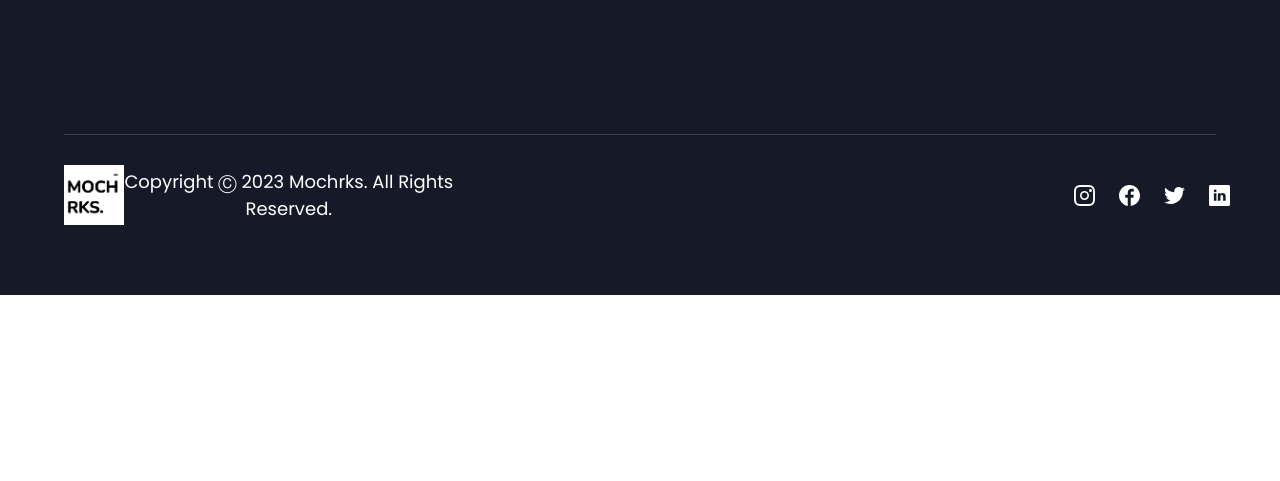
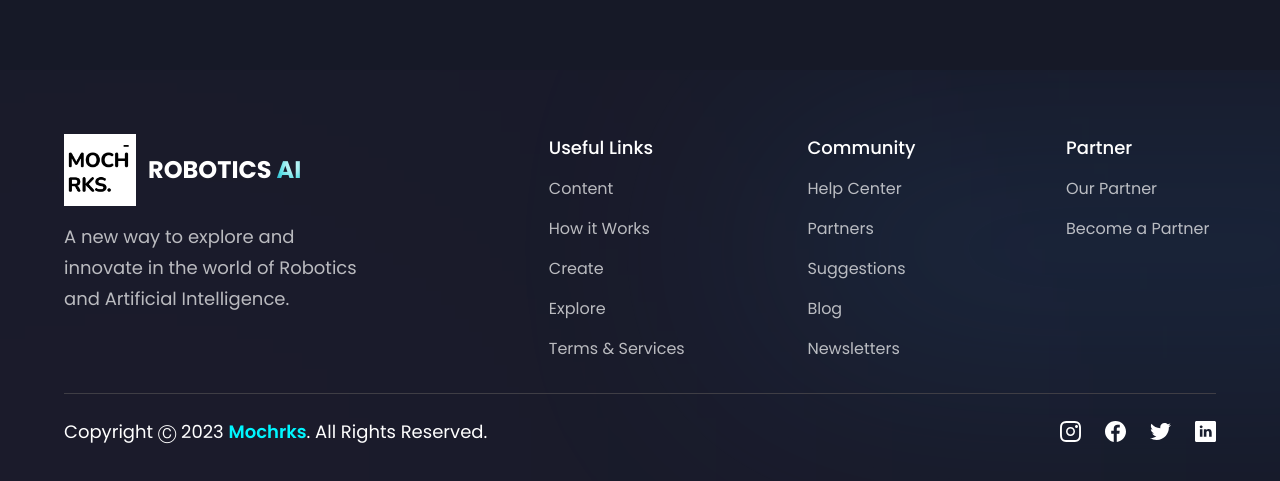
Before and after one commit to Mochrks/web-robotics-ai-project, a React (Vite) app: page / in a window 1280 px wide. Shown: the part 4803-5284 px from the top of the page. Before the commit the page ends 5098 px from the top, so only its background shows below. Built offline with nearby package versions, Linux system fonts and the light colour scheme.

Commit message:
feat: add Footer component and integrate it into main application structure

```diff
--- a/src/App.jsx
+++ b/src/App.jsx
@@ -31,8 +31,11 @@ const App = () => (
         <DataAnalys />
         <OurProduct />
         <Join />
-        <Footer />
       </div>
+    </div>
+
+    <div className={`bg-primary w-full`}>
+      <Footer />
     </div>
   </div>
 );
--- a/src/components/Footer.jsx
+++ b/src/components/Footer.jsx
@@ -1,22 +1,71 @@
+import { motion } from "framer-motion";
 import styles from "../styles/style";
 import { favicon } from "../assets";
-import { socialMedia } from "../apis";
+import { socialMedia, footerLinks } from "../apis";
 
 const Footer = () => (
-  <section className={`${styles.flexCenter} ${styles.paddingY} flex-col`}>
-    <div className="w-full flex justify-between items-center md:flex-row flex-col pt-6 border-t-[1px] border-t-[#3F3E45]">
+  <section className={`flex justify-center items-center ${styles.paddingY} flex-col relative overflow-hidden w-full`}>
+    {/* Background Glow Effect - Spans full width */}
+    <div className="absolute z-[0] w-[60%] h-[60%] -right-[20%] top-0 blue__gradient opacity-50" />
+    <div className="absolute z-[0] w-[60%] h-[60%] -left-[20%] -bottom-[20%] pink__gradient opacity-30" />
+
+    <div className={`${styles.boxWidth} ${styles.paddingX} flex flex-col z-[1]`}>
+      <div className={`${styles.flexStart} md:flex-row flex-col mb-8 w-full`}>
+        <div className="flex-1 flex flex-col justify-start mr-10">
+          <motion.div
+            initial={{ opacity: 0, x: -20 }}
+            whileInView={{ opacity: 1, x: 0 }}
+            transition={{ duration: 0.5 }}
+            className="flex flex-row items-center"
+          >
             <img
               src={favicon}
               alt="mochrks"
-        className="w-[60px] h-[72.14px]  object-contain"
+              className="w-[72px] h-[72px] object-contain"
             />
-      <p className="font-poppins font-normal text-center text-[18px] leading-[27px] text-white md:mr-[620px] mr-0 sm:py-0 py-5">
-        Copyright Ⓒ 2023 Mochrks. All Rights Reserved.
+            <span className="ml-3 font-poppins font-bold text-white text-[24px]">
+              ROBOTICS<span className="text-gradient"> AI</span>
+            </span>
+          </motion.div>
+          <p className={`${styles.paragraph} mt-4 max-w-[310px]`}>
+            A new way to explore and innovate in the world of Robotics and Artificial Intelligence.
+          </p>
+        </div>
+
+        <div className="flex-[1.5] w-full flex flex-row justify-between flex-wrap md:mt-0 mt-10">
+          {footerLinks.map((footerlink) => (
+            <div key={footerlink.title} className="flex flex-col ss:my-0 my-4 min-w-[150px]">
+              <h4 className="font-poppins font-medium text-[18px] leading-[27px] text-white">
+                {footerlink.title}
+              </h4>
+              <ul className="list-none mt-4">
+                {footerlink.links.map((link, index) => (
+                  <li
+                    key={link.name}
+                    className={`font-poppins font-normal text-[16px] leading-[24px] text-dimWhite hover:text-secondary cursor-pointer transition-colors duration-300 ${
+                      index !== footerlink.links.length - 1 ? "mb-4" : "mb-0"
+                    }`}
+                  >
+                    <a href={link.link} target="_blank" rel="noreferrer">
+                      {link.name}
+                    </a>
+                  </li>
+                ))}
+              </ul>
+            </div>
+          ))}
+        </div>
+      </div>
+
+      <div className="w-full flex justify-between items-center md:flex-row flex-col pt-6 border-t-[1px] border-t-[#3F3E45]">
+        <p className="font-poppins font-normal text-center text-[18px] leading-[27px] text-white">
+          Copyright Ⓒ 2023 <span className="text-secondary font-semibold">Mochrks</span>. All Rights Reserved.
         </p>
 
-      <div className="flex flex-row md:mt-0 mt-6 sm:mr-5 mr-0">
+        <div className="flex flex-row md:mt-0 mt-6">
           {socialMedia.map((social, index) => (
-          <img
+            <motion.img
+              whileHover={{ scale: 1.2, rotate: 5 }}
               key={social.id}
               src={social.icon}
               alt={social.id}
@@ -28,6 +77,7 @@ const Footer = () => (
           ))}
         </div>
       </div>
+    </div>
   </section>
 );
 
```
Also changed, not shown: 1 other file (tests, documents, lock files or other folders). Lines whose indentation alone changed are shown as unchanged.
